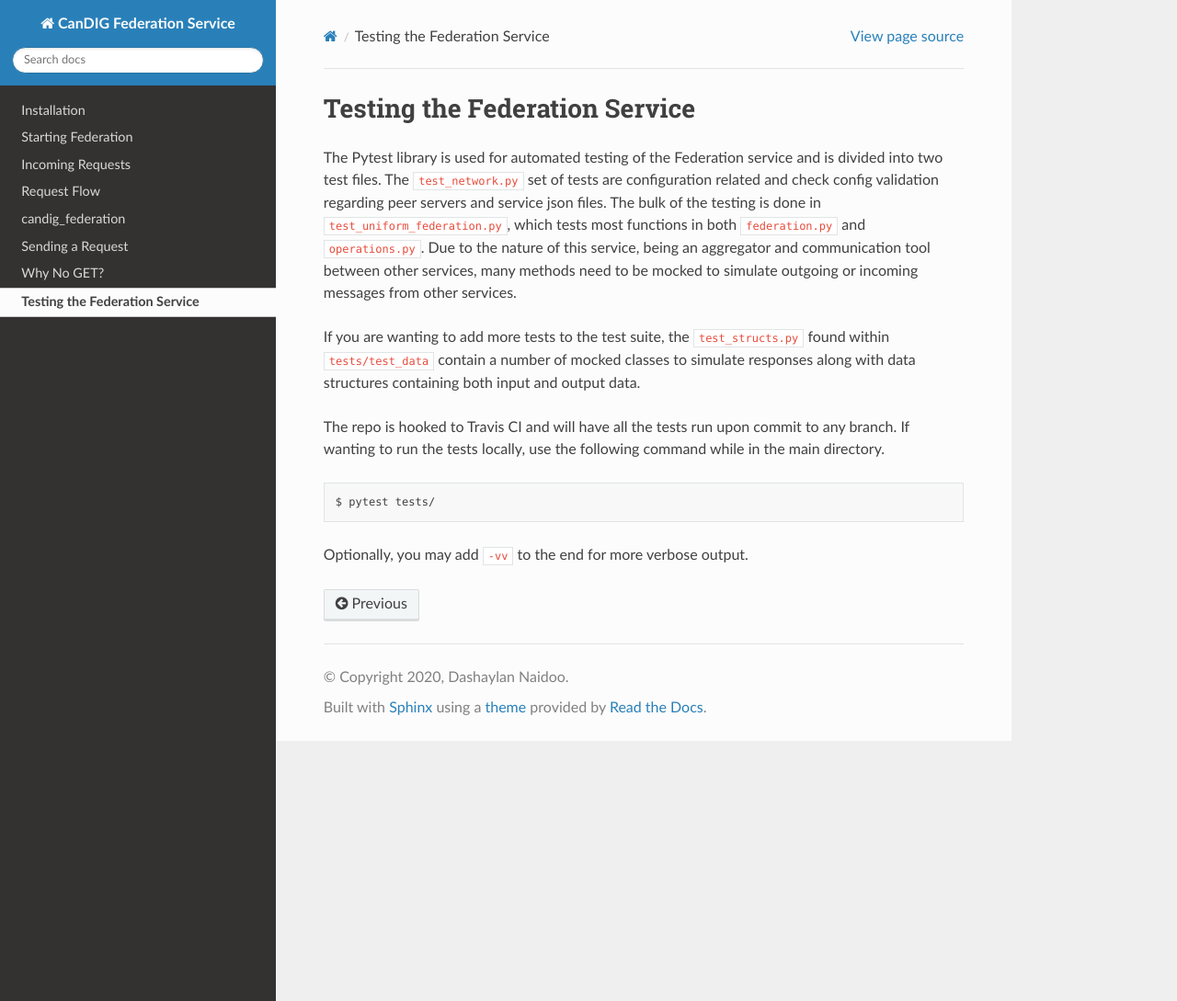
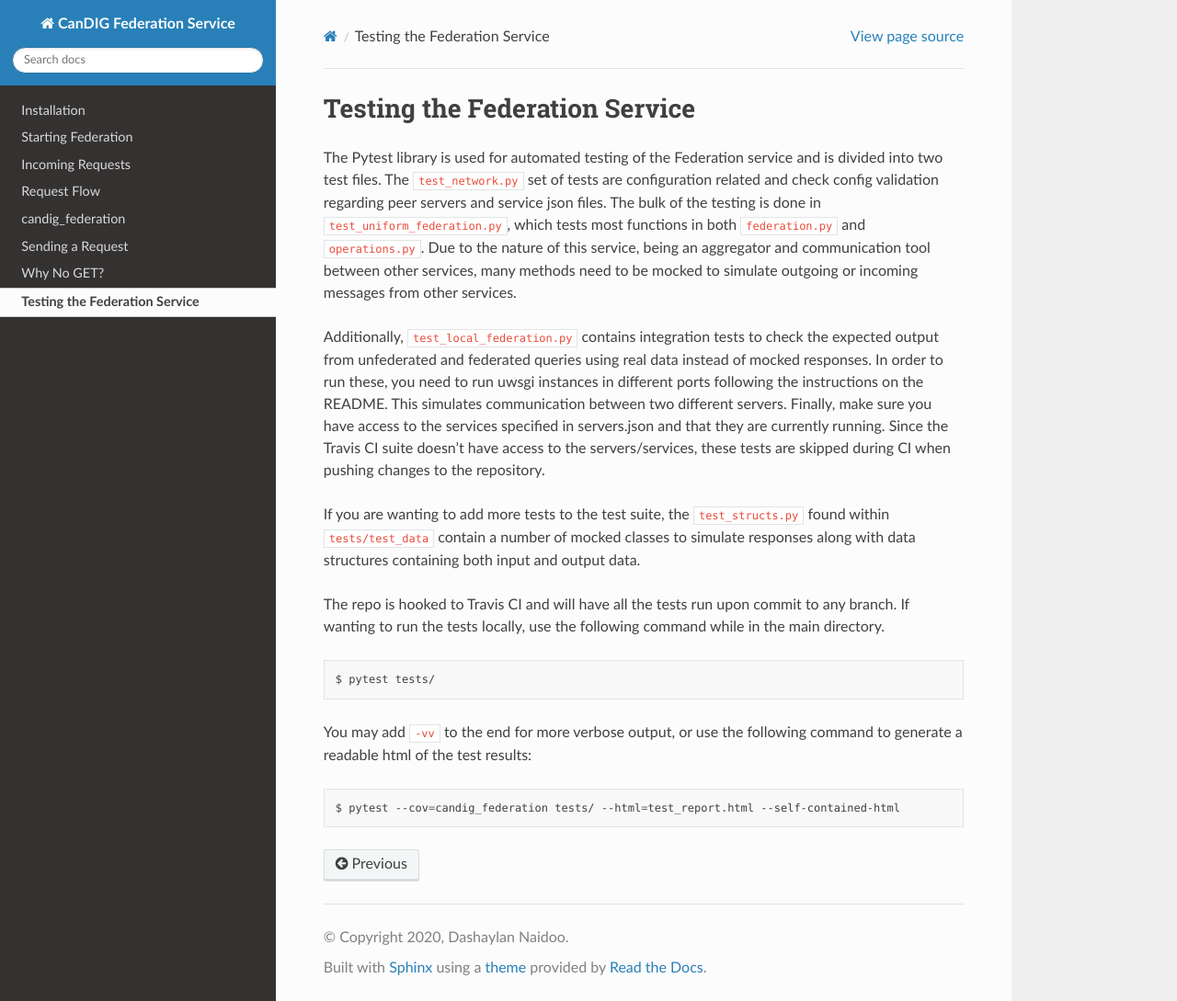
Before and after one commit to CanDIG/federation_service, a Sphinx documentation site: the page built from docs/source/testing.rst, in a window 1280 px wide and 1089 px high. Shown: the whole window at 92% size. Built offline with Sphinx 7.4.7 and the Read the Docs theme 2.0.0, drawn with Linux system fonts in a browser that asks for light colours.

Commit message:
updated testing docs

```diff
--- a/docs/source/testing.rst
+++ b/docs/source/testing.rst
@@ -8,6 +8,13 @@ and service json files. The bulk of the testing is done in ``test_uniform_federa
 functions in both ``federation.py`` and ``operations.py``. Due to the nature of this service, being an aggregator
 and communication tool between other services, many methods need to be mocked to simulate outgoing or incoming
 messages from other services.
+
+Additionally, ``test_local_federation.py`` contains integration tests to check the expected output from unfederated and
+federated queries using real data instead of mocked responses. In order to run these, you need to run uwsgi instances in
+different ports following the instructions on the README. This simulates communication between two different servers.
+Finally, make sure you have access to the services specified in servers.json and that they are currently running.
+Since the Travis CI suite doesn't have access to the servers/services, these tests are skipped during CI when pushing
+changes to the repository.
 
 If you are wanting to add more tests to the test suite, the ``test_structs.py`` found within ``tests/test_data``
 contain a number of mocked classes to simulate responses along with data structures containing both input and
@@ -20,4 +27,9 @@ tests locally, use the following command while in the main directory.
 
     $ pytest tests/
 
-Optionally, you may add ``-vv`` to the end for more verbose output.
+You may add ``-vv`` to the end for more verbose output, or use the following command to generate a readable html
+of the test results:
+
+.. code-block:: bash
+
+    $ pytest --cov=candig_federation tests/ --html=test_report.html --self-contained-html
```
